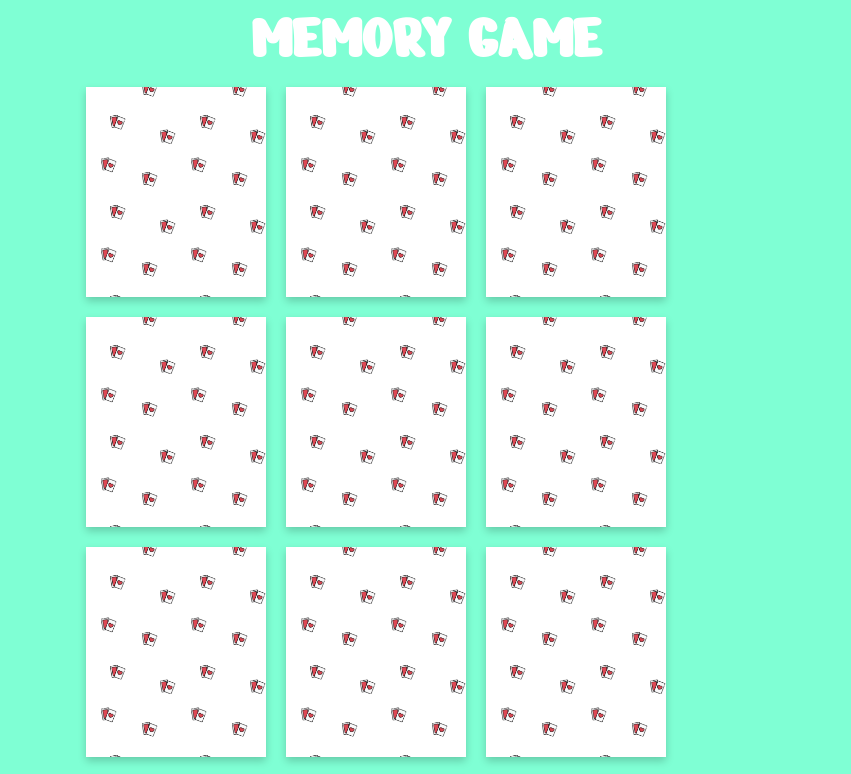
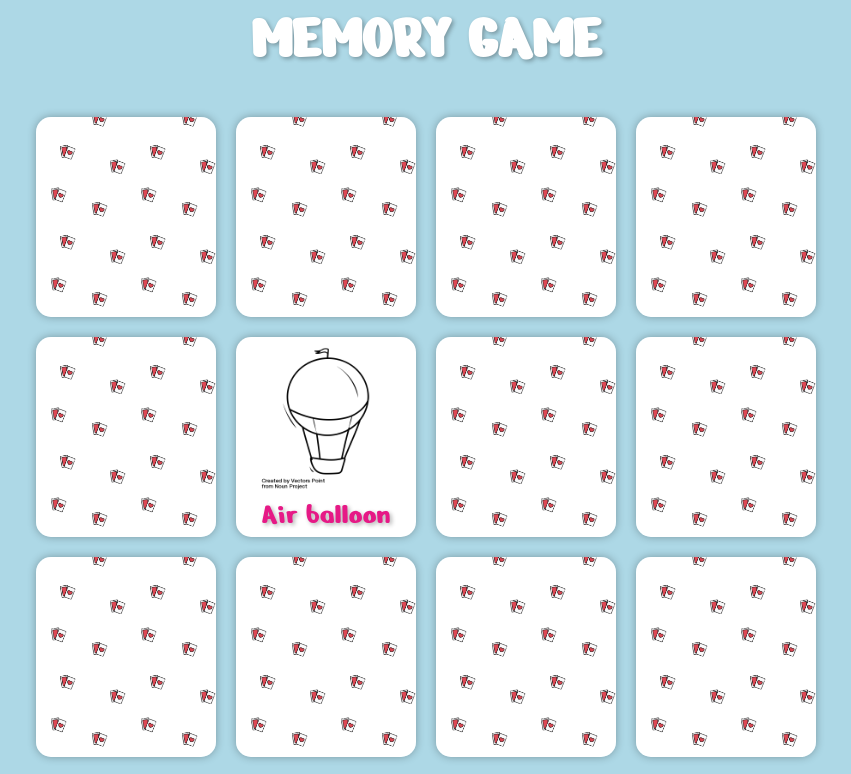
Before and after one commit to marcocanopoli/html-css-memory, a plain HTML site: page index.html in a window 1280 px wide. Shown: the top 774 px of the page, without its empty margins (214-1065 px from the left). Drawn offline with Linux system fonts and the light colour scheme.

Commit message:
Complete page

```diff
--- a/css/style.css
+++ b/css/style.css
@@ -1,13 +1,3 @@
-/* debug */
-body{
-    background-color: aquamarine;
-}
-
-
-.card {
-    background-color: brown;
-}
-
 /* common */
 * {
     box-sizing: border-box;
@@ -15,71 +5,92 @@ body{
     padding: 0;
  }
 
+ body {
+    font-family: 'Nerko One', cursive;
+    background-color: #ADD8E6;
+}
+
  .clearfix::after {
     content: "";
     display: table;
     clear: both;
  }
 
-/* body */
-body {
-    font-family: 'Nerko One', cursive;
-}
-
 /* header */
 h1 {
-    text-align: center;
     color: white;
     font-size: 64px;
+    text-align: center;
     text-transform: uppercase;
+    text-shadow: 2px 2px 4px rgba(0,0,0,0.3);
 }
 
 /* main */
 .container {
-    width: 700px;
-    margin:auto
-    /* text-align: center; */
+    width: 800px;
+    margin: 30px auto;
 }
 
-.card-back {
+.card {
     float: left;
-    display: inline-block;
     position: relative;
-    height: 210px;
+    height: 200px;
     width: 180px;
     /* height: calc(33,3%);
     width: calc(25% - 25px); */
     margin: 10px;
-    box-shadow: 0 4px 8px 0 rgba(0,0,0,0.2);
+    padding: 10px;
+    border-radius: 15px;
+    box-shadow: 0 0 8px rgba(0,0,0,0.3);
     background-image: url("../img/pattern.png");
-    background-color: darksalmon;
     background-size: contain;
     background-repeat: repeat-y;
 }
 
-.container > div:hover {
+.card:hover,
+.card:nth-of-type(6) {
     background-color: white;
     background-image: none;
 }
 
-.container > div:hover img {
+.card:hover *,
+.card:nth-of-type(6) * {
     opacity: 1;
 }
 
-.card-front {
+.card-front img {
     position: absolute;
-    height: 70%;
+    height: 150px;
     margin: auto;
-    top: 10%;
+    top: 5%;
     left: 0;
     right: 0;
     /* bottom: 0; */
     opacity: 0;
 }
 
+.card-name {
+    display: block;
+    position: absolute;
+    text-align: center;
+    left: 0;
+    right: 0;
+    bottom: 2%;
+    font-size: 30px;
+    color: #E61986;
+    text-shadow: 2px 2px 4px rgba(0,0,0,0.3);
+    white-space: nowrap;
+    overflow: hidden;
+    text-overflow: ellipsis;
+    opacity: 0;
+}
+.card:hover .card-name {
+    color: #e67919;
+}
 
 /* footer */
 footer {
     text-align: center;
     color: black;
+    font-size: 21px;
 }
--- a/index.html
+++ b/index.html
@@ -12,50 +12,90 @@
     <body>
       <!-- header  -->
       <header>
-        <h1>MEMORY GAME</h1>
+        <h1>Memory game</h1>
       </header>
       <!-- /header  -->
 
-      <!-- main -->
+      <!-- container -->
       <main class="container clearfix">
-        <div class="card-back">
-            <img src="img/noun_air_balloon_3134741.png" alt="Air balloon" class="card-front">
+
+          <!-- /cards -->
+        <div class="card">
+            <div class="card-front">
+                <img src="img/noun_Bicycle_3134821.png" alt="Bicycle">
+                <span class="card-name">Bicycle</span>
+            </div>
         </div>
-        <div class="card-back">
-            <img src="img/noun_air_balloon_3134741.png" alt="Air balloon" class="card-front">
+        <div class="card">
+            <div class="card-front">
+                <img src="img/noun_Cruise_Ship_3134824.png" alt="Cruise ship">
+                <span class="card-name">Cruise ship</span>
+            </div>
         </div>
-        <div class="card-back">
-            <img src="img/noun_air_balloon_3134741.png" alt="Air balloon" class="card-front">
+        <div class="card">
+            <div class="card-front">
+                <img src="img/noun_Submarine_3134738.png" alt="Submarine">
+                <span class="card-name">Submarine</span>
+            </div>
         </div>
-        <div class="card-back">
-            <img src="img/noun_air_balloon_3134741.png" alt="Air balloon" class="card-front">
+        <div class="card">
+            <div class="card-front">
+                <img src="img/noun_Tractor_3134797.png" alt="Tractor">
+                <span class="card-name">Tractor</span>
+            </div>
         </div>
-        <div class="card-back">
-            <img src="img/noun_air_balloon_3134741.png" alt="Air balloon" class="card-front">
+        <div class="card">
+            <div class="card-front">
+                <img src="img/noun_Tram_3134750.png" alt="Tram">
+                <span class="card-name">Tram</span>
+            </div>
         </div>
-        <div class="card-back">
-            <img src="img/noun_air_balloon_3134741.png" alt="Air balloon" class="card-front">
+        <div class="card">
+            <div class="card-front">
+                <img src="img/noun_air_balloon_3134741.png" alt="Air balloon">
+                <span class="card-name">Air balloon</span>
+            </div>
         </div>
-        <div class="card-back">
-            <img src="img/noun_air_balloon_3134741.png" alt="Air balloon" class="card-front">
+        <div class="card">
+            <div class="card-front">
+                <img src="img/noun_Bicycle_3134821.png" alt="Bicycle">
+                <span class="card-name">Bicycle</span>
+            </div>
         </div>
-        <div class="card-back">
-            <img src="img/noun_air_balloon_3134741.png" alt="Air balloon" class="card-front">
+        <div class="card">
+            <div class="card-front">
+                <img src="img/noun_Cruise_Ship_3134824.png" alt="Cruise ship">
+                <span class="card-name">Cruise ship</span>
+            </div>
         </div>
-        <div class="card-back">
-            <img src="img/noun_air_balloon_3134741.png" alt="Air balloon" class="card-front">
+        <div class="card">
+            <div class="card-front">
+                <img src="img/noun_Submarine_3134738.png" alt="Submarine">
+                <span class="card-name">Submarine</span>
+            </div>
         </div>
-        <div class="card-back">
-            <img src="img/noun_air_balloon_3134741.png" alt="Air balloon" class="card-front">
+        <div class="card">
+            <div class="card-front">
+                <img src="img/noun_Tractor_3134797.png" alt="Tractor">
+                <span class="card-name">Tractor</span>
+            </div>
         </div>
-        <div class="card-back">
-            <img src="img/noun_air_balloon_3134741.png" alt="Air balloon" class="card-front">
+        <div class="card">
+            <div class="card-front">
+                <img src="img/noun_Tram_3134750.png" alt="Tram">
+                <span class="card-name">Tram</span>
+            </div>
         </div>
-        <div class="card-back">
-            <img src="img/noun_air_balloon_3134741.png" alt="Air balloon" class="card-front">
+        <div class="card">
+            <div class="card-front">
+                <img src="img/noun_air_balloon_3134741.png" alt="Air balloon">
+                <span class="card-name">Air balloon</span>
+            </div>
         </div>
+        <!-- /cards -->
+
       </main>
-      <!-- /main -->
+      <!-- /container -->
 
       <!-- footer -->
       <footer>
```
